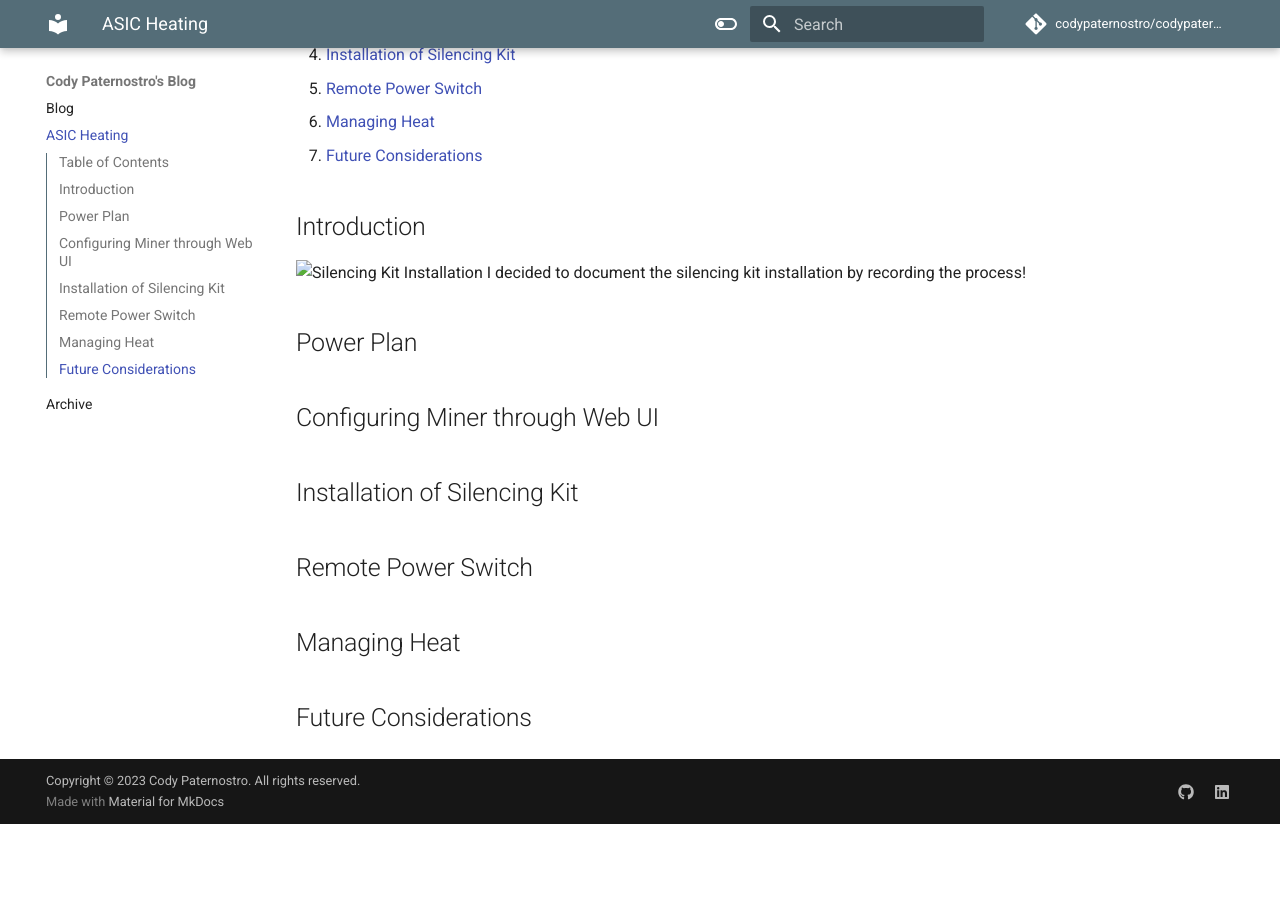
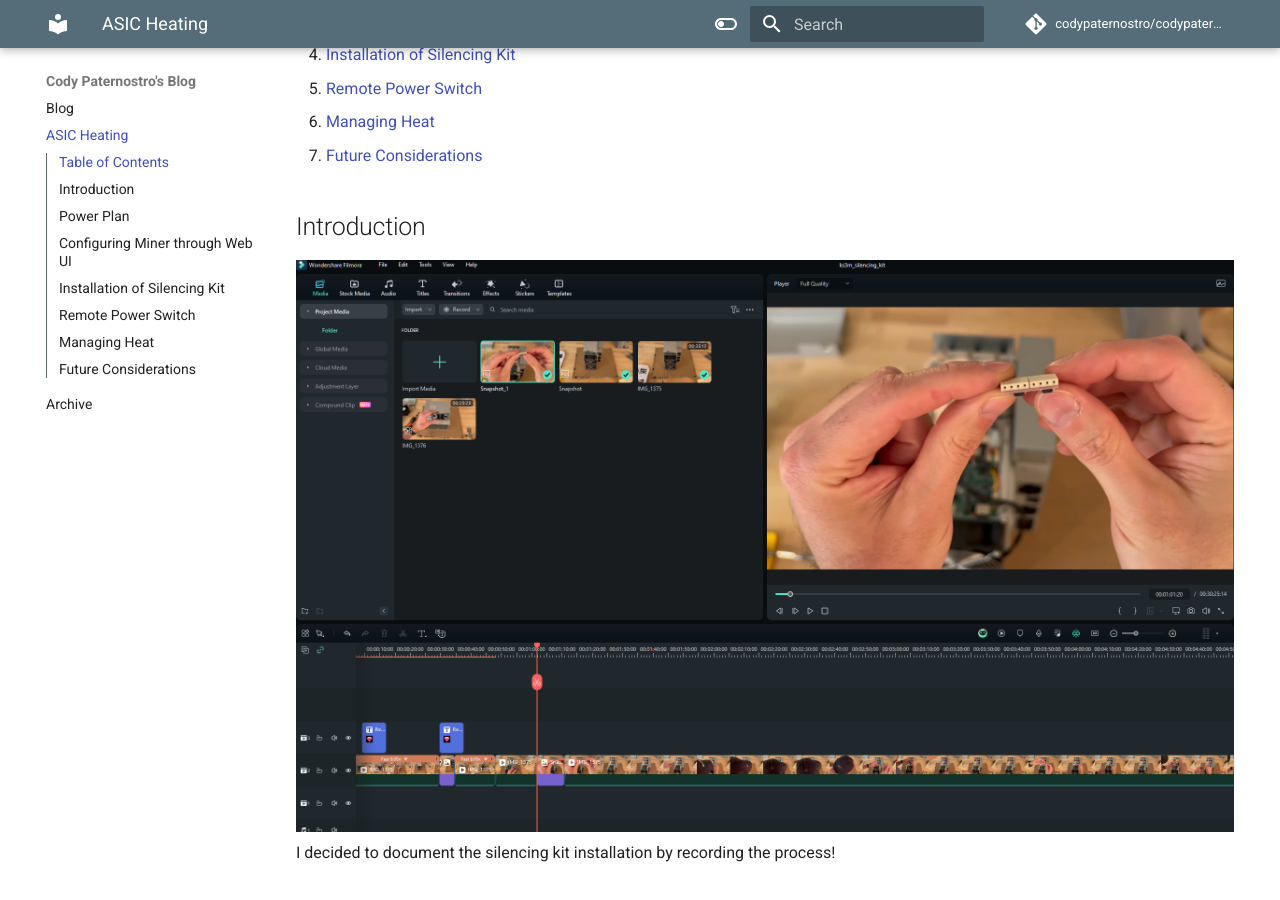
Before and after one commit to codypaternostro/codypaternostro.github.io, an MkDocs documentation site: the page built from docs/blog/ASIC Heating.md, in a window 1280 px wide and 900 px high, scrolled down 454 px. Built offline with MkDocs 1.6.1 and Material for MkDocs 9.7.7, drawn with Linux system fonts in a browser that asks for light colours; comment, search, counter and statistics services are not loaded; before the commit the page ends 1278 px from its top, so only the background shows below that.

Commit message:
Update image

```diff
--- a/docs/blog/ASIC Heating.md
+++ b/docs/blog/ASIC Heating.md
@@ -11,7 +11,7 @@
 7. [Future Considerations](#future-considerations)
 
 ## Introduction
-![Silencing Kit Installation](images/introduction.png)
+![Silencing Kit Installation](introduction.png)
 I decided to document the silencing kit installation by recording the process!
 
 ## Power Plan
```
Also changed, not shown: docs/blog/introduction.png (renamed from docs/images/introduction.png).
